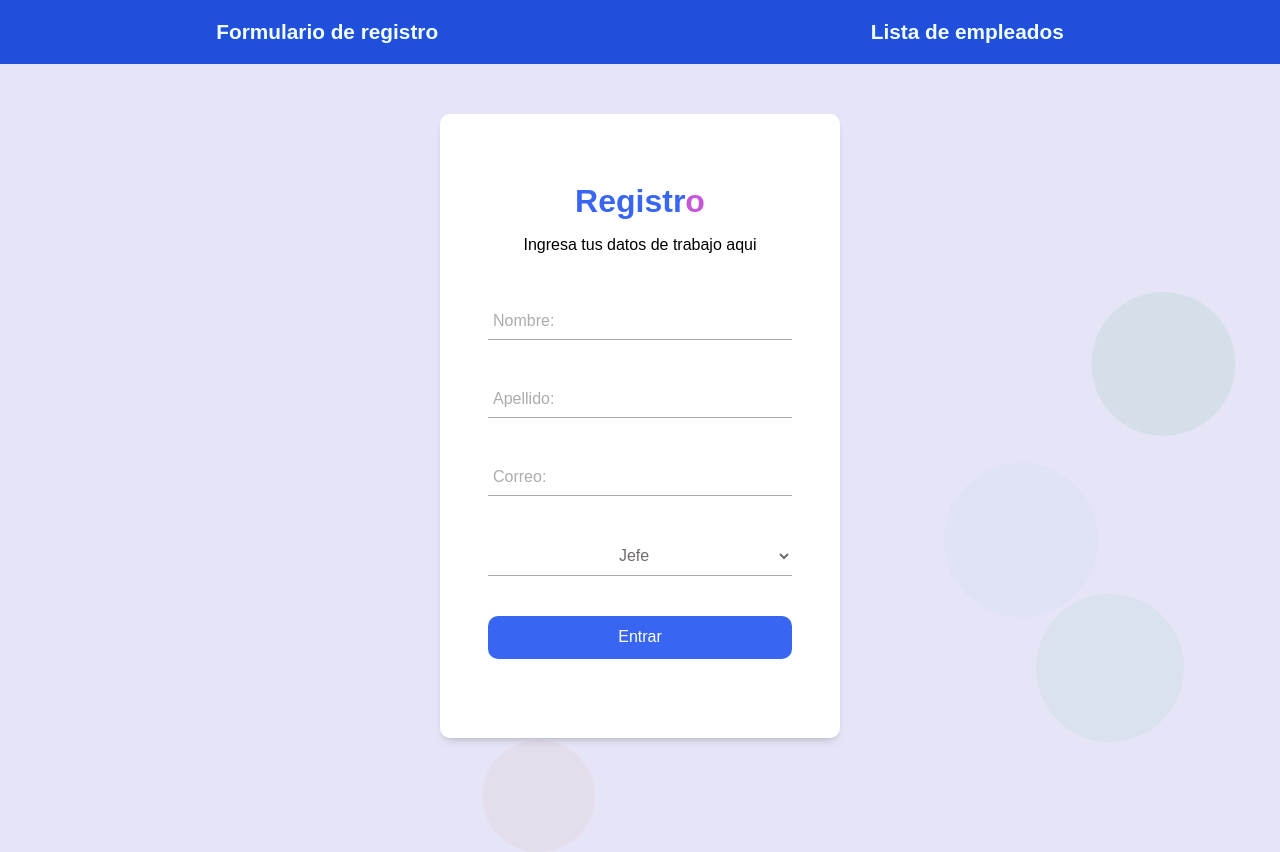
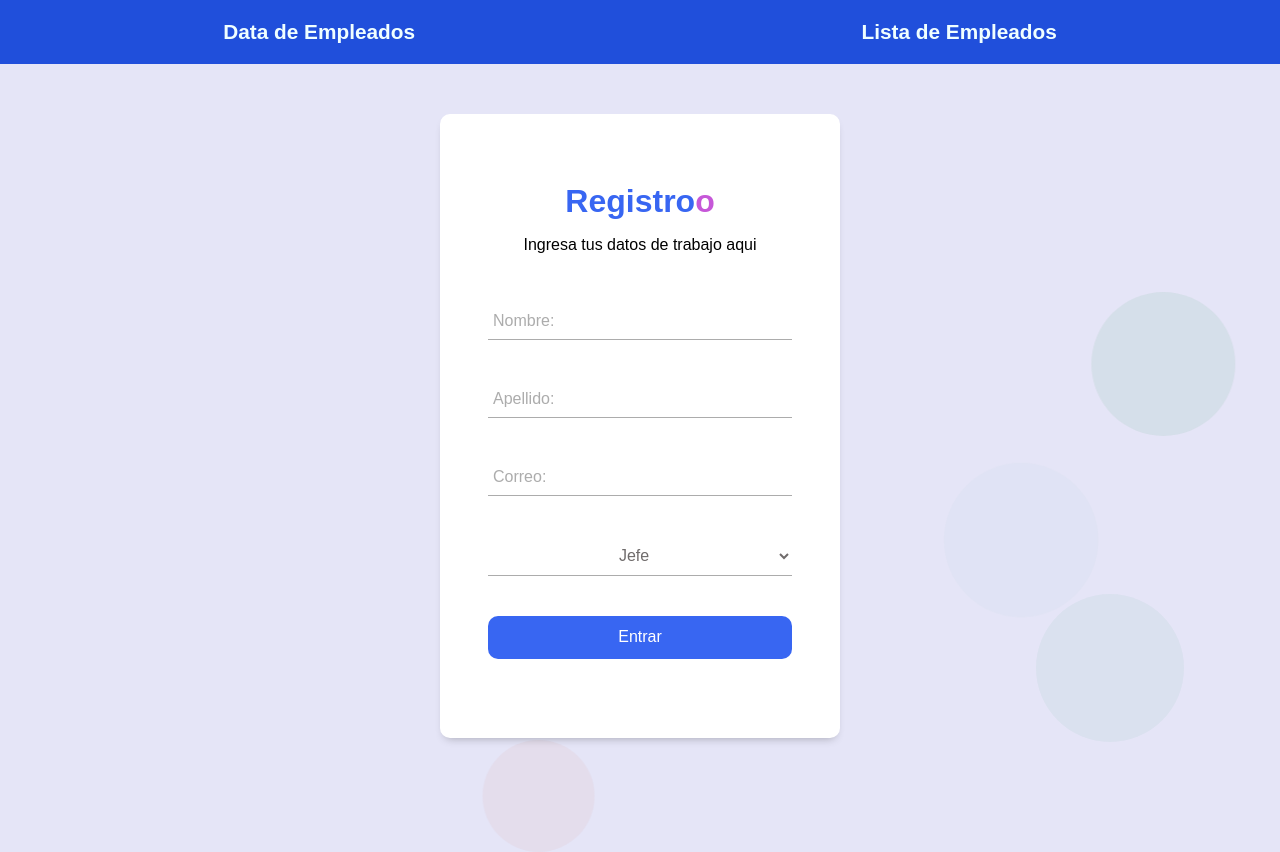
Before and after one commit to mersaucedo/sesion11, a plain HTML site: page form.html in a window 1280 px wide. Shown: the top 852 px of the page. Drawn offline with Linux system fonts and the light colour scheme.

Commit message:
add readme.md

```diff
--- a/form.html
+++ b/form.html
@@ -11,8 +11,8 @@
   <body>
     <nav class="navbar">
       <ul class="navlist">
-        <li><a href="/form.html">Formulario de registro</a></li>
-        <li><a href="/tabla.html">Lista de empleados</a></li>
+        <li><a href="/data.html">Data de Empleados</a></li>
+        <li><a href="/tabla.html">Lista de Empleados</a></li>
       </ul>
     </nav>
     <div class="itemss"></div>
@@ -22,7 +22,7 @@
     <div class="itemss"></div>
 
     <form class="form" autocomplete="off" id="form">
-      <h2 class="form__title">Registr<span class="span__title">o</span></h2>
+      <h2 class="form__title">Registro<span class="span__title">o</span></h2>
       <p class="form__parrafo">Ingresa tus datos de trabajo aqui</p>
 
       <div class="form__container">
```
Also changed, not shown: data.html (+2 -2 lines), tabla.html (+2 -2 lines), 1 other file.
